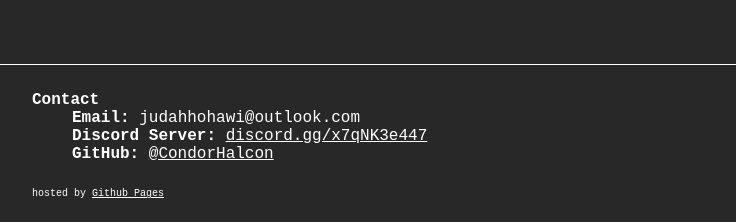
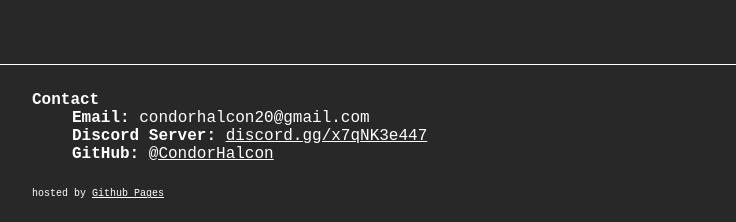
Before and after one commit to CondorHalcon/condorhalcon.github.io, a Jekyll site: the page built from docs/dev.md, in a window 1280 px wide. Shown: the part 675-897 px from the top of the page, without its empty margins (96-832 px from the left). Built offline with Jekyll 4.4.1, drawn with Linux system fonts in a browser that asks for light colours.

Commit message:
Updated email

```diff
--- a/_config.yml
+++ b/_config.yml
@@ -3,7 +3,7 @@ titlecaps: "CONDORHALCON"
 inMaintenance: true
 contact:
     name: "CondorHalcon"
-    email2: "judahhohawi@outlook.com"
+    email2: "condorhalcon20@gmail.com"
     discord:
         text: "discord.gg/x7qNK3e447"
         url: "https://discord.gg/x7qNK3e447"
```
